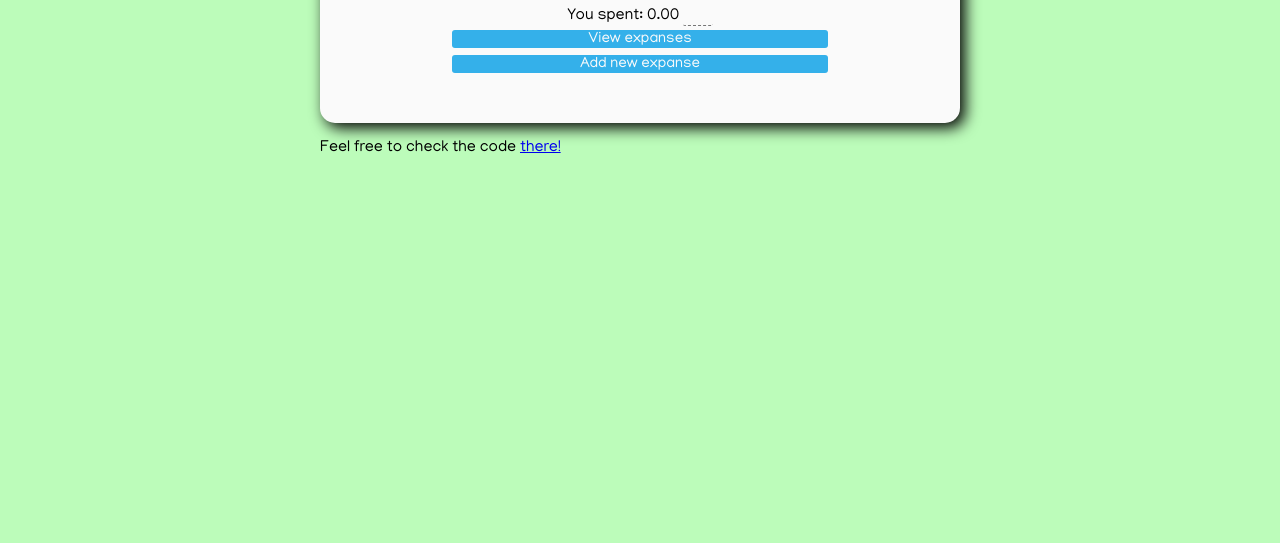
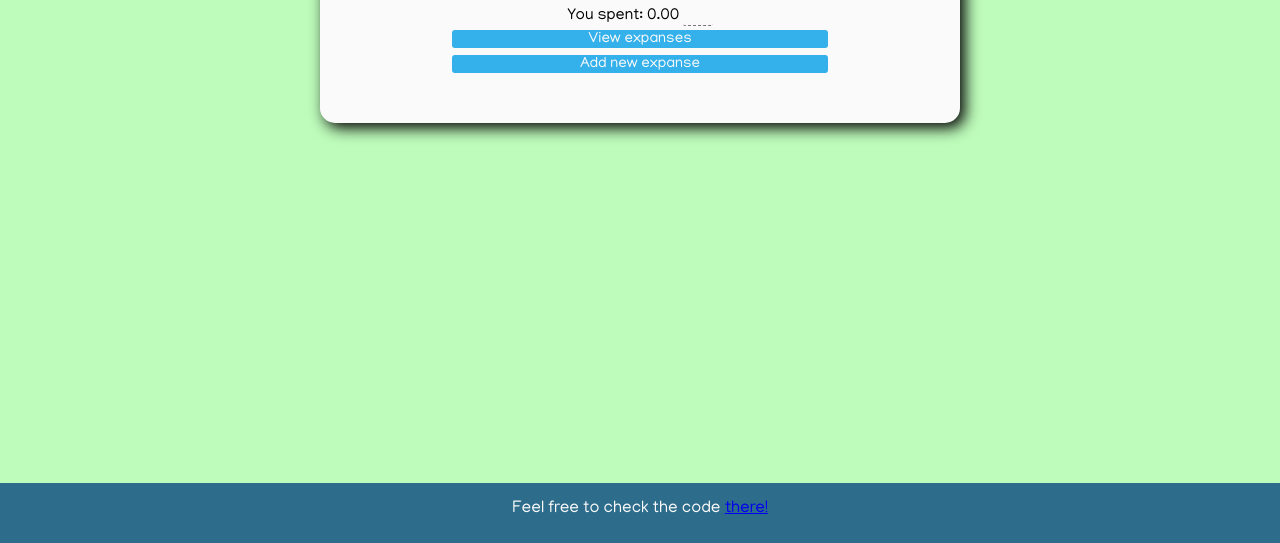
Before and after one commit to pasiastazebra/spendingcalculator, a website built with Vite: page spending-calculator/index.html in a window 1280 px wide. Shown: the part 257-800 px from the top of the page. Built offline with nearby package versions, Linux system fonts and the light colour scheme.

Commit message:
footer styling

```diff
--- a/spending-calculator/src/styles/style.scss
+++ b/spending-calculator/src/styles/style.scss
@@ -1,5 +1,5 @@
 //* variables
-$bgcolor: #bcfcba;
+$bgcolor: hsl(118, 92%, 86%);
 $windowcolor: #fafafa;
 $darkerwindowcolor: hsl(0, 0%, 68%);
 
@@ -465,6 +465,36 @@ body {
   }
 }
 
+.footer {
+
+  background-color: $color3;
+  color: $windowcolor;
+
+  display: flex;
+  justify-content: center;
+
+  position: absolute;
+  bottom: 0px;
+  left: 0px;
+  width: 100%;
+  height: 60px;
+  &-text {
+
+    font-size: 17px;
+
+    &-link {
+
+      transition: 0.3s;
+
+      &:hover {
+
+        font-size:20px;
+      }
+    }
+
+  }
+}
+
 .active{
 
  &-button{
```
